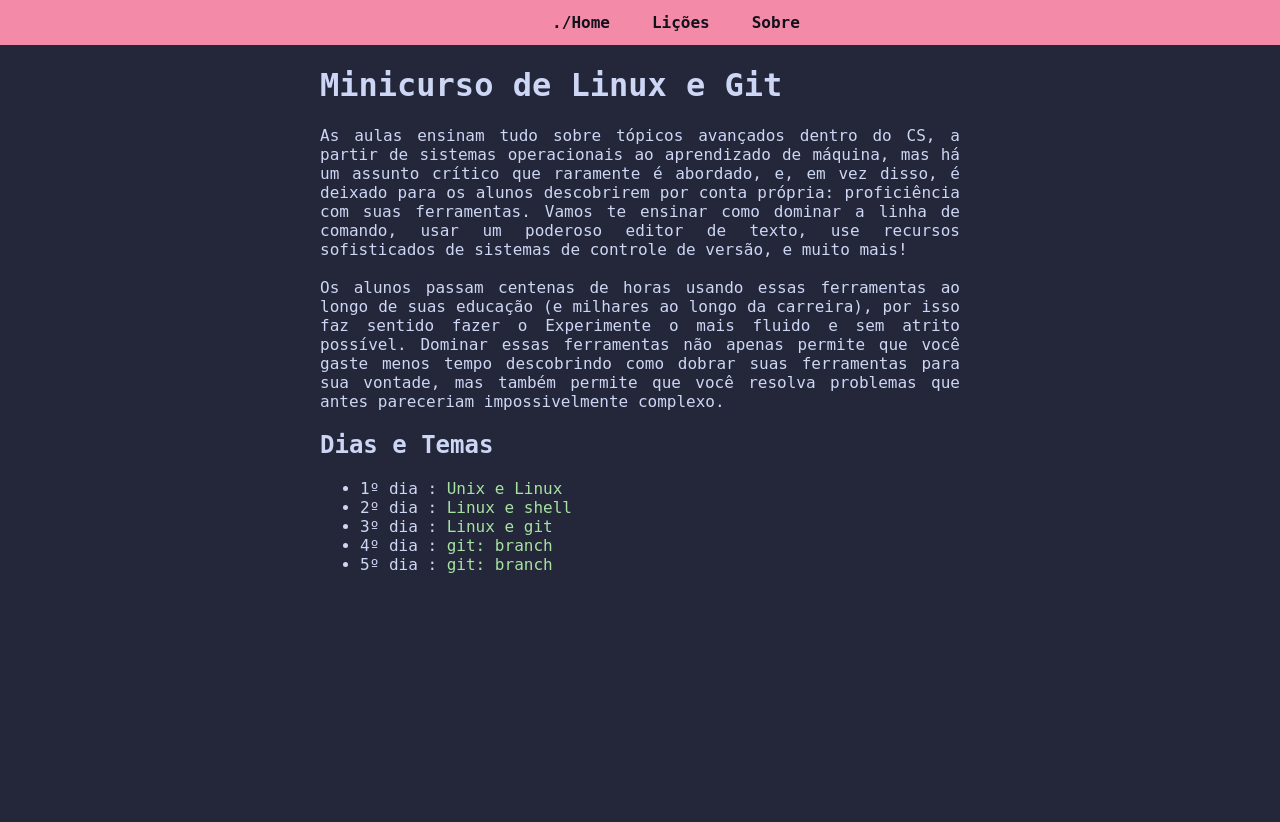
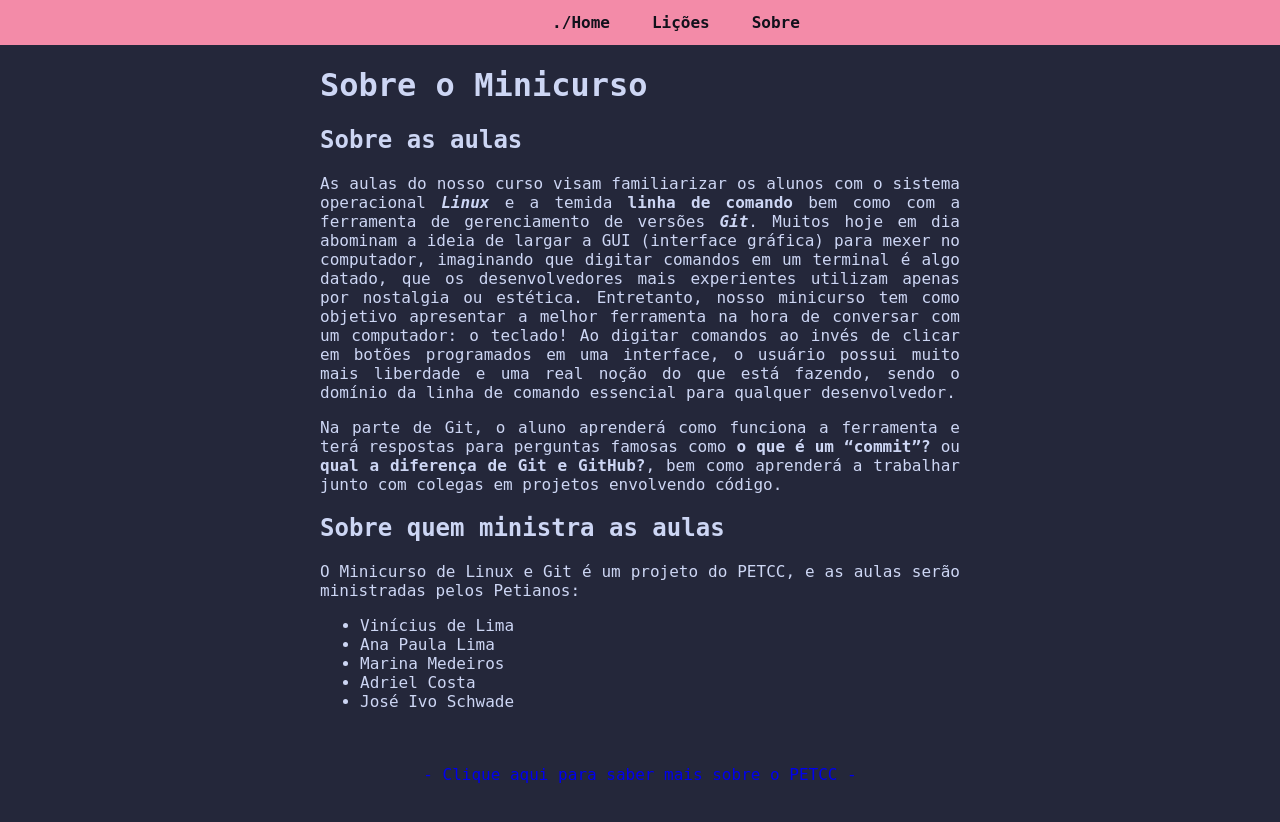
Before and after one commit to PETCC-UFRN/minicurso-linux-git, a Jekyll site: the page built from sobre.md, in a window 1280 px wide. Shown: the top 822 px of the page. Built offline with Jekyll 4.4.1, drawn with Linux system fonts in a browser that asks for light colours.

Commit message:
mudanças no conteúdo da página principal e da página sobre o projeto

```diff
--- /dev/null
+++ b/_includes/petcclink.html
@@ -0,0 +1,5 @@
+<div style="text-align: center;">
+    <br>
+    <br>
+    <a href="https://petcc.dimap.ufrn.br" target="_blank"> - Clique aqui para saber mais sobre o PETCC -</a>
+</div>
--- /dev/null
+++ b/_includes/voltar.html
@@ -0,0 +1,2 @@
+
+<a class="goback_button" href="/index">- Voltar -</a>
--- a/_layouts/home.html
+++ b/_layouts/home.html
@@ -12,8 +12,8 @@
             <main>
                 <div id="home_content">
                     {{ content }}
+                    {% include petcclink.html %}
                 </div>
-                {% include dias_e_temas.html %}
             </main>
         </div>
     </body>
--- a/_layouts/sobre.html
+++ b/_layouts/sobre.html
@@ -10,7 +10,7 @@
         <div>
             <main>
                 {{ content }}
-                {% include dias_e_temas.html %}
+                {% include petcclink.html %}
             </main>
         </div>
     </body>
--- a/sobre.md
+++ b/sobre.md
@@ -1,11 +1,24 @@
 ---
 layout: sobre
-title: Minicurso de Linux e Git
+title: Sobre o Minicurso
 ---
 
 # {{ page.title }}
 
-As aulas ensinam tudo sobre tópicos avançados dentro do CS, a partir de sistemas operacionais ao aprendizado de máquina, mas há um assunto crítico que raramente é abordado, e, em vez disso, é deixado para os alunos descobrirem por conta própria: proficiência com suas ferramentas. Vamos te ensinar como dominar a linha de comando, usar um poderoso editor de texto, use recursos sofisticados de sistemas de controle de versão, e muito mais!
-\
-\
-Os alunos passam centenas de horas usando essas ferramentas ao longo de suas educação (e milhares ao longo da carreira), por isso faz sentido fazer o Experimente o mais fluido e sem atrito possível. Dominar essas ferramentas não apenas permite que você gaste menos tempo descobrindo como dobrar suas ferramentas para sua vontade, mas também permite que você resolva problemas que antes pareceriam impossivelmente complexo.
+
+## Sobre as aulas
+
+As aulas do nosso curso visam familiarizar os alunos com o sistema operacional ***Linux*** e a temida **linha de comando** bem como com a ferramenta de gerenciamento de versões ***Git***. Muitos hoje em dia abominam a ideia de largar a GUI (interface gráfica) para mexer no computador, imaginando que digitar comandos em um terminal é algo datado, que os desenvolvedores mais experientes utilizam apenas por nostalgia ou estética. Entretanto, nosso minicurso tem como objetivo apresentar a melhor ferramenta na hora de conversar com um computador: o teclado! Ao digitar comandos ao invés de clicar em botões programados em uma interface, o usuário possui muito mais liberdade e uma real noção do que está fazendo, sendo o domínio da linha de comando essencial para qualquer desenvolvedor.
+
+
+Na parte de Git, o aluno aprenderá como funciona a ferramenta e terá respostas para perguntas famosas como **o que é um "commit"?** ou **qual a diferença de Git e GitHub?**, bem como aprenderá a trabalhar junto com colegas em projetos envolvendo código.
+
+## Sobre quem ministra as aulas
+
+O Minicurso de Linux e Git é um projeto do PETCC, e as aulas serão ministradas pelos Petianos:
+
+- Vinícius de Lima
+- Ana Paula Lima
+- Marina Medeiros
+- Adriel Costa
+- José Ivo Schwade
```
Also changed, not shown: index.md (+5 -4 lines), 4 other files.
